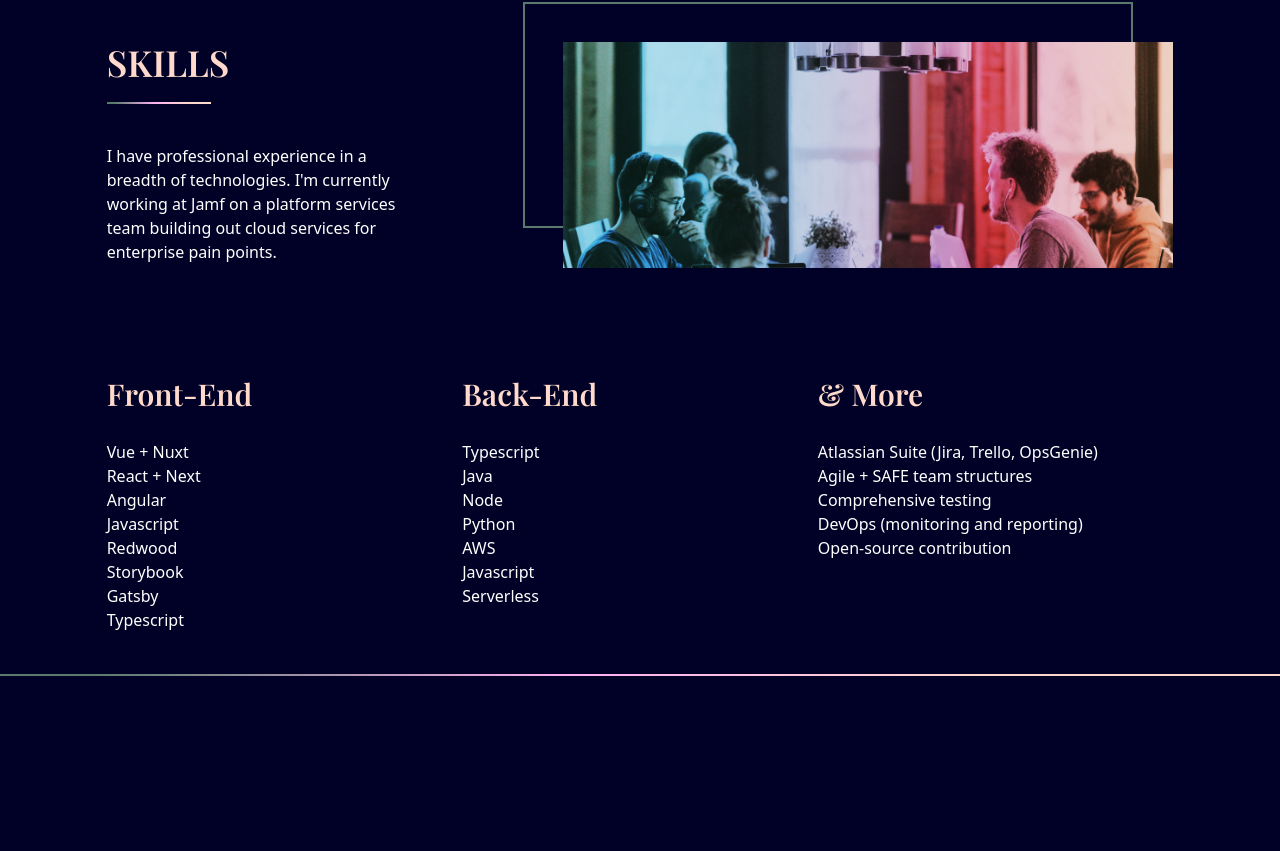
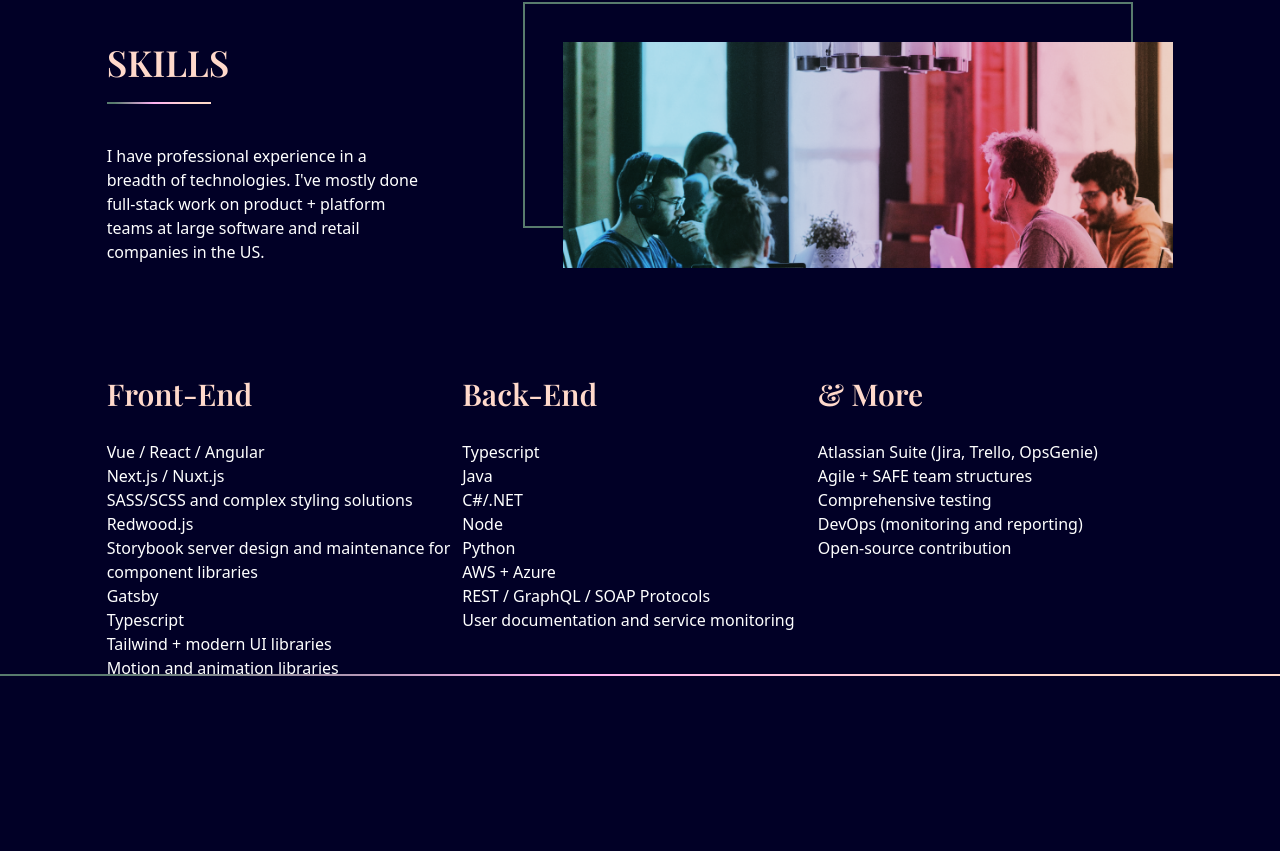
Before and after one commit to chelseymachin/portfolio-but-react, a React (Create React App) app: page / in a window 1280 px wide. Shown: the part 928-1779 px from the top of the page. Built offline with nearby package versions, Linux system fonts and the light colour scheme; the HTML template or start-up script is replaced by a standard one.

Commit message:
add in resume; add in link to it from nav; update skills layout and text

```diff
--- a/src/scenes/DotGroup.jsx
+++ b/src/scenes/DotGroup.jsx
@@ -22,12 +22,6 @@ const DotGroup = ({ selectedPage, setSelectedPage }) => {
                 href="#projects"
                 onClick={() => setSelectedPage('projects')}
             />
-            <AnchorLink
-                className={`${selectedPage === 'resume' ? selectedStyles : "bg-dark-grey"}
-                    w-3 h-3 rounded-full`}
-                href="#resume"
-                onClick={() => setSelectedPage('resume')}
-            />
         </div>
     )
 
--- a/src/scenes/Navbar.jsx
+++ b/src/scenes/Navbar.jsx
@@ -2,22 +2,36 @@ import { useState } from "react";
 import AnchorLink from "react-anchor-link-smooth-scroll";
 import useMediaQuery from "../hooks/useMediaQuery";
 
-const Link = ({ page, selectedPage, setSelectedPage, isTopOfPage }) => {
-    const lowerCasePage = page.toLowerCase();
+const Link = ({ page, selectedPage, setSelectedPage, isExternal, href }) => {
+    const lowerCasePage = page?.toLowerCase()
+    const classes = `${
+        selectedPage === lowerCasePage ? "text-green" : ""
+      } hover:text-green transition duration-500`
 
-    return (
+    if (isExternal) {
+        return (
+          <a
+            className={classes}
+            href={href}
+            target="_blank"
+            rel="noopener noreferrer"
+          >
+            {page}
+          </a>
+        );
+      }
+      return (
         <AnchorLink
-            className={`${selectedPage === lowerCasePage ? "text-green" : ""}
-                hover:text-green transition duration-500`}
-            href={`#${lowerCasePage}`}
-            onClick={() => setSelectedPage(lowerCasePage)}
+          className={classes}
+          href={`#${lowerCasePage}`}
+          onClick={() => setSelectedPage(lowerCasePage)}
         >
-            {page}
+          {page}
         </AnchorLink>
-    )
+      )
 }
 
-const Navbar = ({ isTopOfPage, selectedPage, setSelectedPage }) => {
+const Navbar = ({ selectedPage, setSelectedPage }) => {
     const [isMenuToggled, setIsMenuToggled] = useState(false);
     const isAboveSmallScreens = useMediaQuery("(min-width: 768px)");
 
@@ -46,6 +60,8 @@ const Navbar = ({ isTopOfPage, selectedPage, setSelectedPage }) => {
                         />
                         <Link
                             page="Resume"
+                            href="../assets/resume.pdf"
+                            isExternal={true}
                             selectedPage={selectedPage}
                             setSelectedPage={setSelectedPage}
                         />
@@ -88,6 +104,8 @@ const Navbar = ({ isTopOfPage, selectedPage, setSelectedPage }) => {
                                 />
                                 <Link
                                     page="Resume"
+                                    href="../asssets/resume.pdf"
+                                    isExternal={true}
                                     selectedPage={selectedPage}
                                     setSelectedPage={setSelectedPage}
                                 />
--- a/src/scenes/Skills.jsx
+++ b/src/scenes/Skills.jsx
@@ -25,7 +25,7 @@ const Skills = () => {
                     </p>
                     <LineGradient width="w-1/3" />
                     <p className="mt-10 mb-7">
-                        I have professional experience in a breadth of technologies. I'm currently working at Jamf on a platform services team building out cloud services for enterprise pain points.
+                        I have professional experience in a breadth of technologies. I've mostly done full-stack work on product + platform teams at large software and retail companies in the US.
                     </p>
                 </motion.div>
 
@@ -56,7 +56,7 @@ const Skills = () => {
             <div className="md:flex md:justify-between mt-16">
                 {/* front end skills */}
                 <motion.div
-                    className="md:w-1/3 mt-5"
+                    className="w-1/3 mt-5"
                     initial="hidden"
                     whileInView="visible"
                     viewport={{ once: true, amount: 0.5 }}
@@ -73,20 +73,21 @@ const Skills = () => {
                     </div>
                     <p>
                         <ul>
-                            <li>Vue + Nuxt</li>
-                            <li>React + Next</li>
-                            <li>Angular</li>
-                            <li>Javascript</li>
-                            <li>Redwood</li>
-                            <li>Storybook</li>
+                            <li>Vue / React / Angular</li>
+                            <li>Next.js / Nuxt.js</li>
+                            <li>SASS/SCSS and complex styling solutions</li>
+                            <li>Redwood.js</li>
+                            <li>Storybook server design and maintenance for component libraries</li>
                             <li>Gatsby</li>
                             <li>Typescript</li>
+                            <li>Tailwind + modern UI libraries</li>
+                            <li>Motion and animation libraries</li>
                         </ul>
                     </p>
                 </motion.div>
                 {/* back end skills */}
                 <motion.div
-                    className="md:w-1/3 mt-5"
+                    className="mt-5 w-1/3"
                     initial="hidden"
                     whileInView="visible"
                     viewport={{ once: true, amount: 0.5 }}
@@ -105,17 +106,18 @@ const Skills = () => {
                         <ul>
                             <li>Typescript</li>
                             <li>Java</li>
+                            <li>C#/.NET</li>
                             <li>Node</li>
                             <li>Python</li>
-                            <li>AWS</li>
-                            <li>Javascript</li>
-                            <li>Serverless</li>
+                            <li>AWS + Azure</li>
+                            <li>REST / GraphQL / SOAP Protocols</li>
+                            <li>User documentation and service monitoring</li>
                         </ul>
                     </p>
                 </motion.div>
                 {/* other skills */}
                 <motion.div
-                    className="md:w-1/3 mt-5"
+                    className="mt-5 w-1/3"
                     initial="hidden"
                     whileInView="visible"
                     viewport={{ once: true, amount: 0.5 }}
@@ -140,7 +142,6 @@ const Skills = () => {
                         </ul>
                     </p>
                 </motion.div>
-
             </div>
         </section>
     )
```
Also changed, not shown: 2 other files (tests, documents, lock files or other folders).
